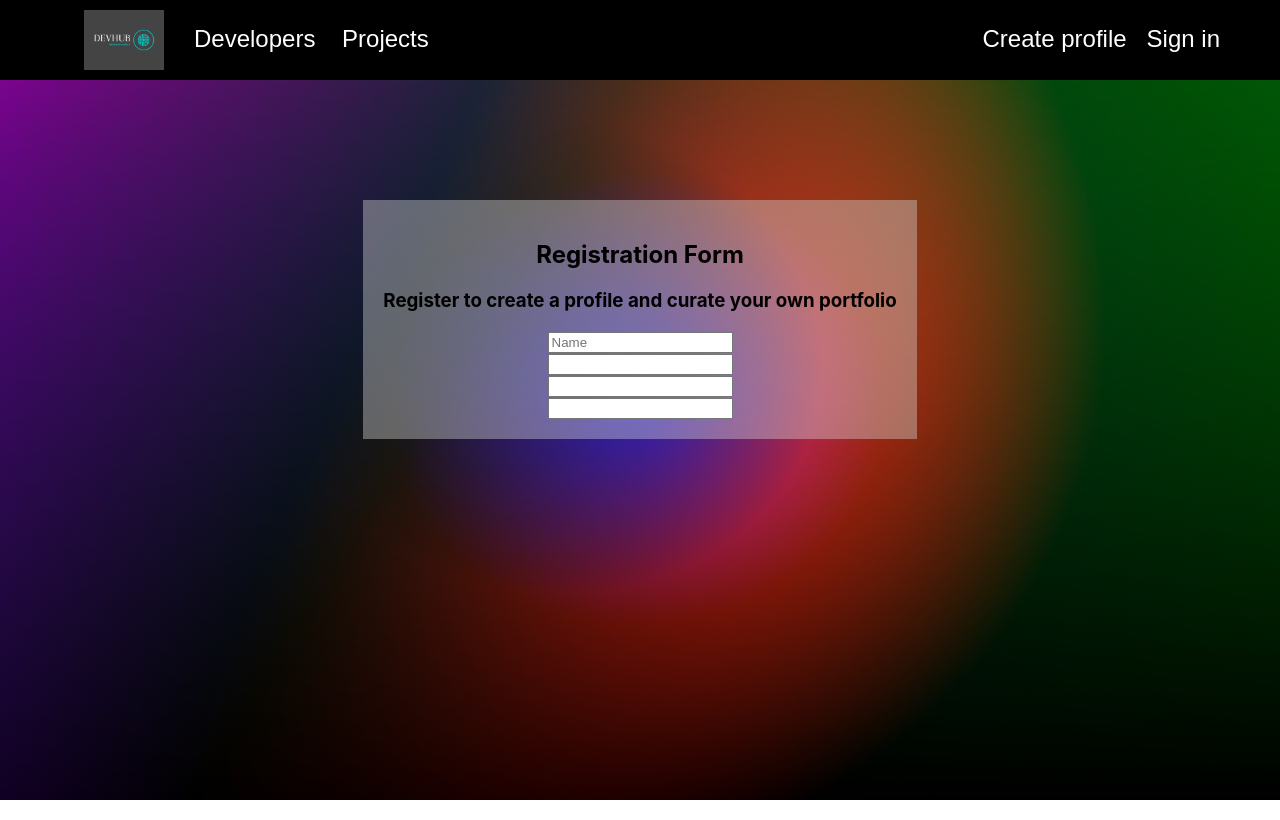
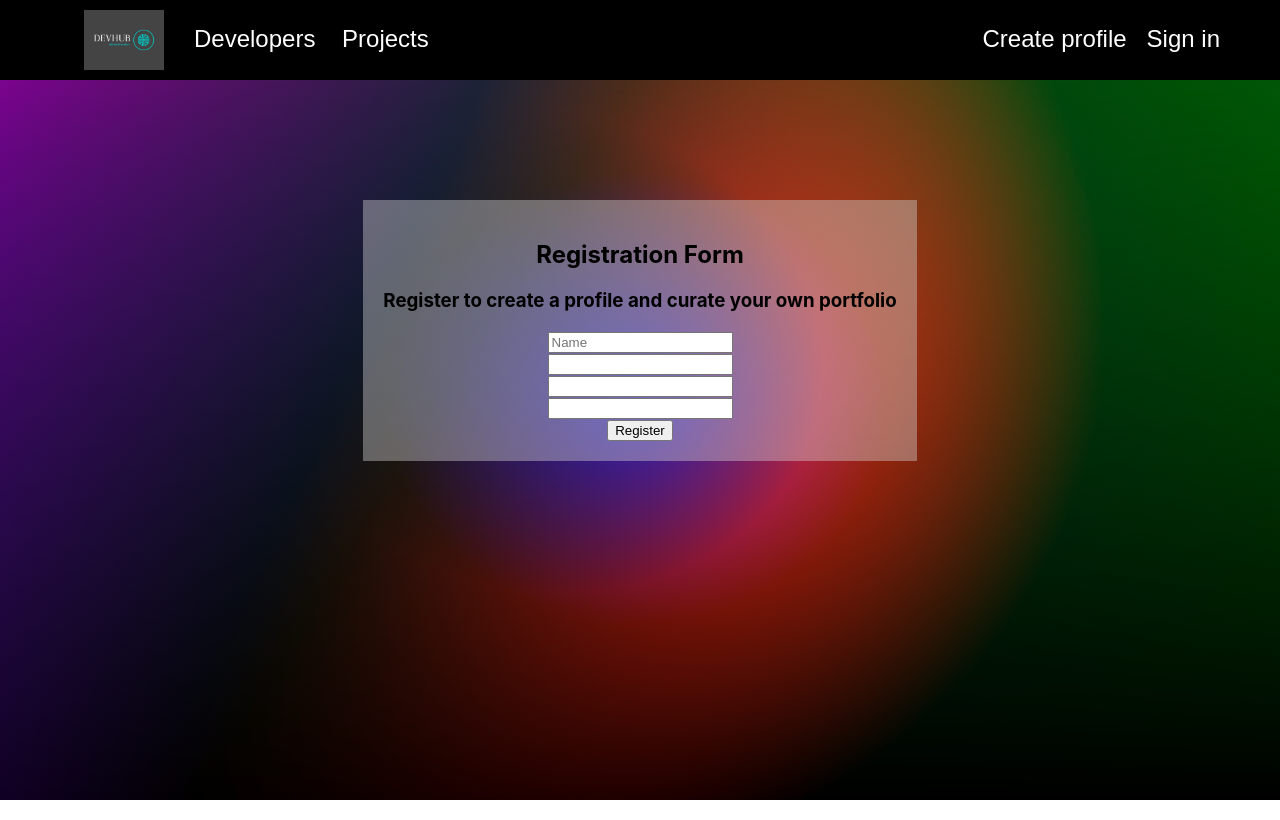
Before and after one commit to Paul-Mazu/devs-PortfolioHub, a React (Create React App) app in the folder src/frontend/: page /register in a window 1280 px wide. Built offline with nearby package versions, Linux system fonts and the light colour scheme.

Commit message:
Create Register Button and connect to userRegistration request

```diff
--- a/src/frontend/src/components/RegistrationForm/RegistrationForm.css
+++ b/src/frontend/src/components/RegistrationForm/RegistrationForm.css
@@ -8,7 +8,7 @@
 }
 
 .form-card {
-    z-index: -1;
+    /* z-index: -1; */
     padding: 20px;
     background: rgba(214, 214, 214, 0.413);
 }
--- a/src/frontend/src/components/RegistrationForm/RegistrationForm.js
+++ b/src/frontend/src/components/RegistrationForm/RegistrationForm.js
@@ -50,6 +50,10 @@ export default function DeveloperList() {
                         <input className="input" type="password" id="confirmPassword" value={confirmPassword} onChange={(e) => handleInputChange(e)} placeholder="" required/>
                     </div>
                 </div>
+
+                {/* <Link to="/profile"> */}
+                <button onClick={() => userRegistration(name, email, password)} type="submit" className='form-button'>Register</button>
+                {/* </Link> */}
             </div>
         </div>
     )
```
